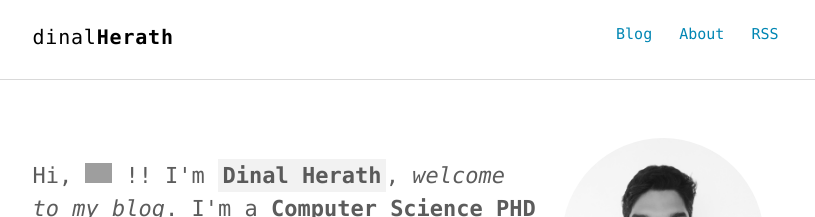
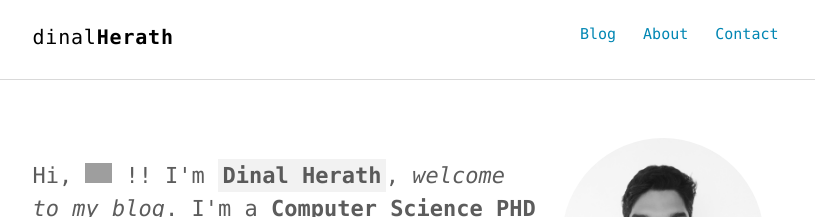
Before and after one commit to dherath/myWebsiteTheme, a Jekyll site: the page built from index.html, in a window 1280 px wide. Shown: the top 217 px of the page, without its empty margins (230-1045 px from the left). Built offline with Jekyll 4.4.1, drawn with Linux system fonts in a browser that asks for light colours; grey boxes are pictures that could not be loaded.

Commit message:
added Contact tab

```diff
--- a/_includes/nav.html
+++ b/_includes/nav.html
@@ -7,7 +7,7 @@
       <!--<li><a href="{{ "/howtos.html" | prepend: site.baseurl }}">HowTos</a></li>-->
       <li><a href="{{ '/about' | prepend: site.baseurl }}">About</a></li>
      <!-- <li><a href="{{ '/resume' | prepend: site.baseurl }}">Resume</a></li>-->
-      <li><a href="{{ "/feed.xml" | prepend: site.baseurl }}" target="_blank">RSS</a></li>
+      <li><a href="{{ '/contact' | prepend: site.baseurl }}">Contact</a></li>
     </ul>
   </div>
 </nav>
```
